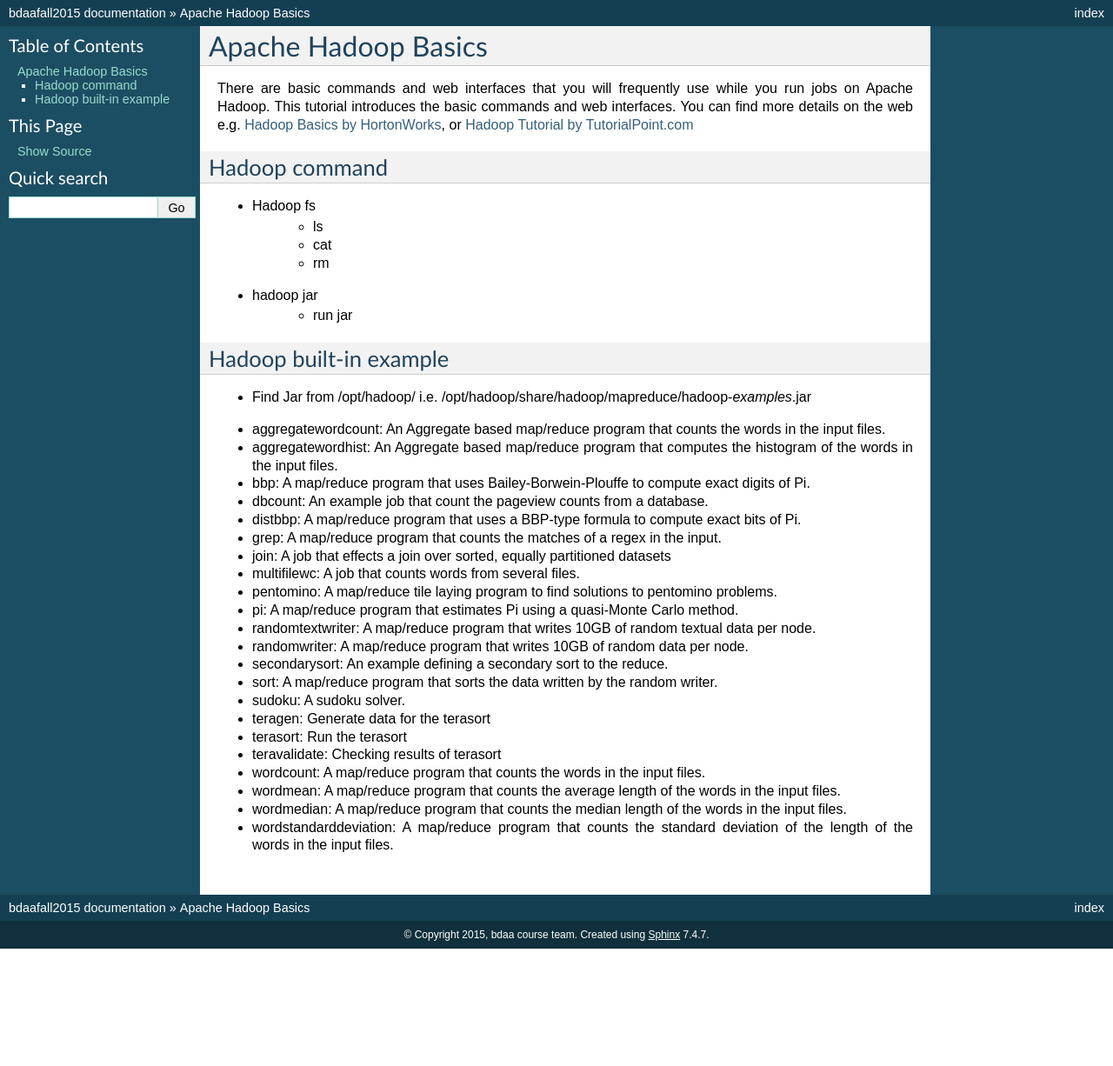
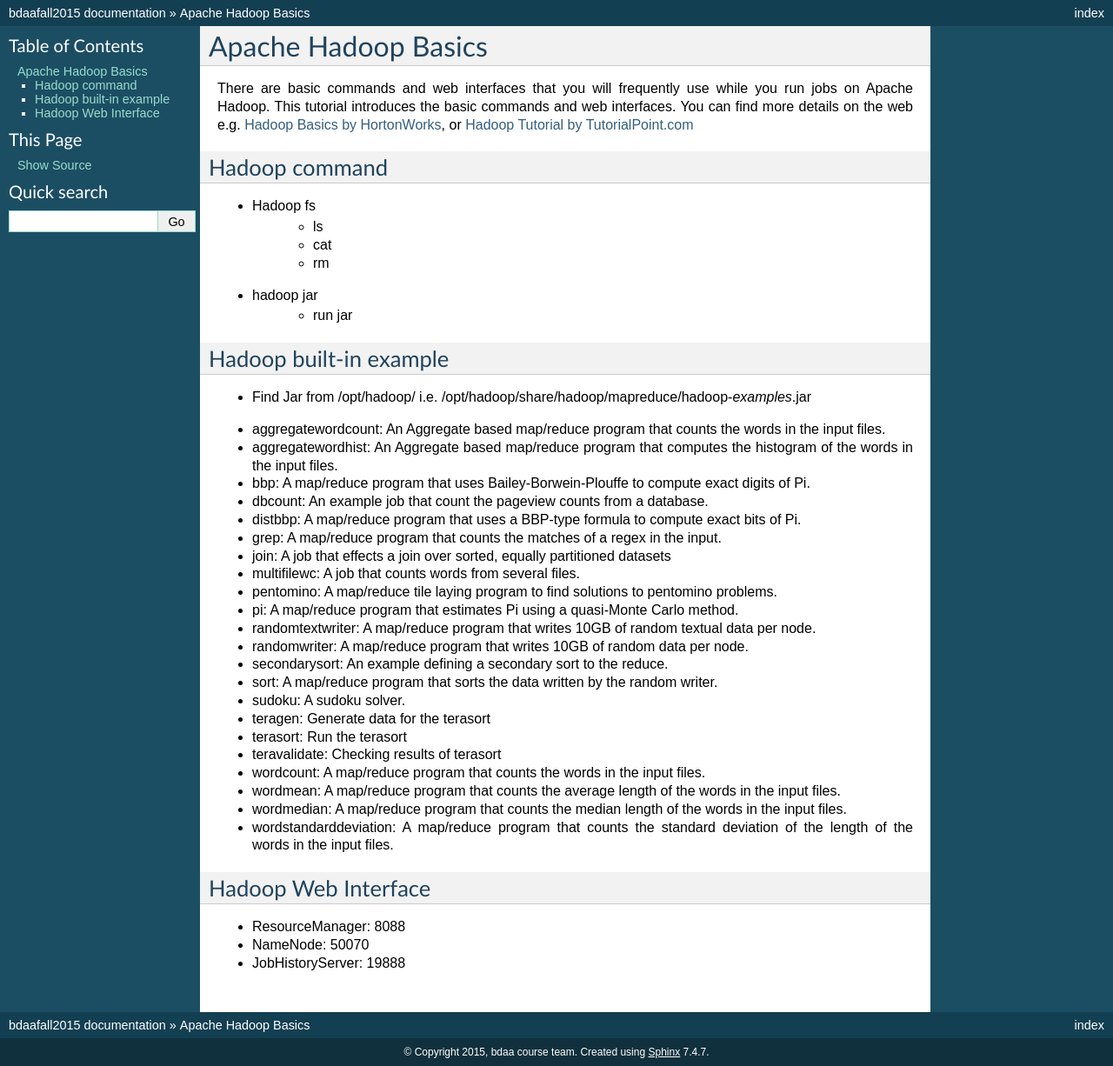
Before and after one commit to cglmoocs/bdaafall2015, a Sphinx documentation site: the page built from docs/source/hadoop_basics.rst, in a window 1280 px wide. Shown: the whole page at 87% size. Built offline with Sphinx 7.4.7, drawn with Linux system fonts in a browser that asks for light colours; before the commit the page ends 1091 px from its top, so only the background shows below that.

Commit message:
Update hadoop_basics.rst

```diff
--- a/docs/source/hadoop_basics.rst
+++ b/docs/source/hadoop_basics.rst
@@ -43,3 +43,10 @@
 -   wordmean: A map/reduce program that counts the average length of the words in the input files.
 -   wordmedian: A map/reduce program that counts the median length of the words in the input files.
 -   wordstandarddeviation: A map/reduce program that counts the standard deviation of the length of the words in the input files.
+
+Hadoop Web Interface
+------------------------
+
+- ResourceManager: 8088
+- NameNode: 50070
+- JobHistoryServer: 19888
```
